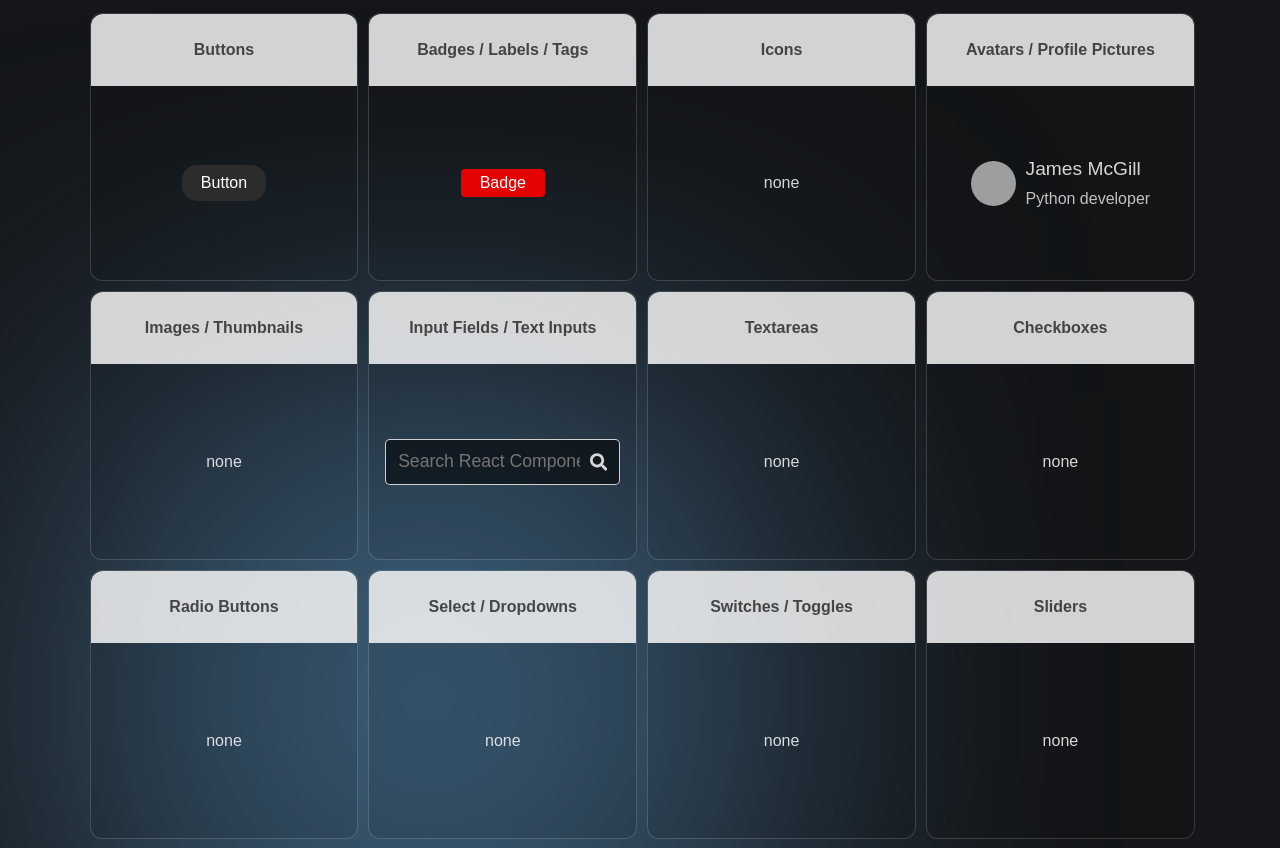
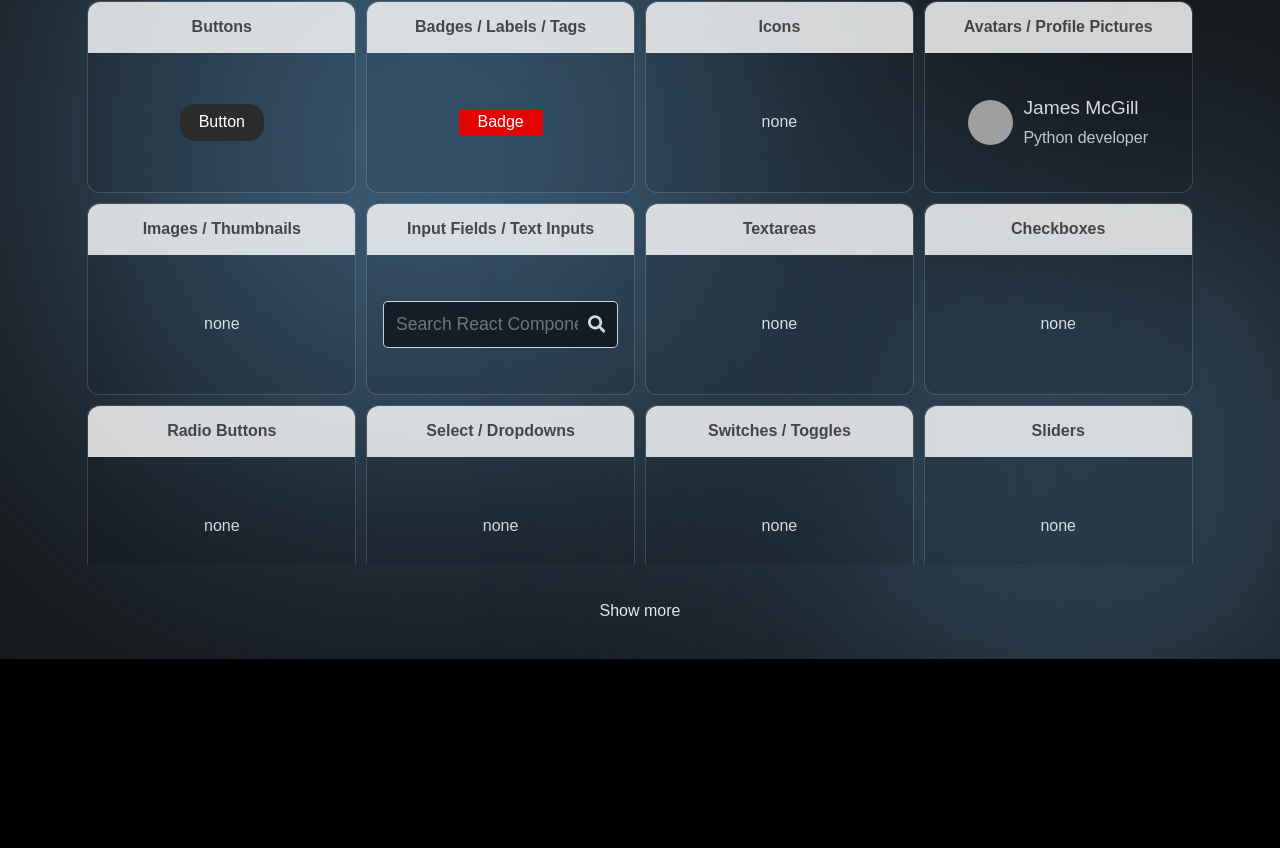
Before and after one commit to vitygo/Reactra-UI, a React (Vite) app: page / in a window 1280 px wide. Shown: the part 2301-3149 px from the top of the page. After the commit the page ends 2960 px from the top, so only its background shows below. Built offline with nearby package versions, Linux system fonts and the light colour scheme; grey boxes are pictures that could not be loaded.

Commit message:
fix responsive and add showcase expand button

```diff
--- a/src/components/MainPage/ComponentsShowcase/ComponentCard.css
+++ b/src/components/MainPage/ComponentsShowcase/ComponentCard.css
@@ -51,9 +51,18 @@
 
 @media (min-width:1025px){
     .component-card{
-        height: 21vw;
+        height: 15vw;
         width: 21vw;
         border-radius: 12px;
 
     }
 }
+
+@media (min-width:1700px){
+    .component-card{
+        height: 15.5vw;
+        width: 19.5vw;
+        border-radius: 12px;
+
+    }
+}
--- a/src/components/MainPage/ComponentsShowcase/ComponentsShowcase.css
+++ b/src/components/MainPage/ComponentsShowcase/ComponentsShowcase.css
@@ -5,6 +5,7 @@
     overflow: hidden;
     display: flex;
     flex-direction: column;
+    width: 100%;
     align-items: center;
     color: var( --main-font-color);
     background: var( --main-bg-color);
@@ -68,8 +69,17 @@
     grid-template-rows: auto;
     grid-template-columns: 1fr;
     gap: 10px;
-    width: 100%;
-    padding: 10%;
+    width: auto;
+    padding: 6%;
+    overflow: hidden;
+    height: 80vh;
+    padding-bottom: 0px;
+
+}
+
+.components-showcase-section__components-grid.open{
+    height: auto;
+
 
 
 }
@@ -80,8 +90,9 @@
         grid-template-rows: auto;
         grid-template-columns: 1fr 1fr;
         gap: 10px;
-        width: 100%;
-        padding: 8%;
+        width: auto;
+        padding: 6%;
+        padding-bottom: 0px;
     }
 
 }
@@ -101,15 +112,23 @@
     }
 
 }
-
+.expand-btn{
+    background: none;
+    cursor: pointer;
+    border: none;
+    font-size: 1rem;
+    color: white;
+    margin: 3%;
+}
 @media (min-width:1025px){
     .components-showcase-section__components-grid{
         display: grid;
         grid-template-rows: auto;
         grid-template-columns: 1fr 1fr 1fr 1fr;
         gap: 10px;
-        width: 100%;
-        padding: 7%;
+        width: auto;
+        padding: 6%;
+        padding-bottom: 0px;
     }
     .components-showcase-section__text{
         margin-top: 3%;
--- a/src/components/MainPage/ComponentsShowcase/ComponentsShowcase.jsx
+++ b/src/components/MainPage/ComponentsShowcase/ComponentsShowcase.jsx
@@ -2,6 +2,7 @@ import './ComponentsShowcase.css'
 import './ComponentCard.css'
 import './ComponetsStyles.css'
 import { FaSearch } from "react-icons/fa";
+import React, {useState} from 'react'
 
 const uiComponentsСategories = [
     {
@@ -87,11 +88,14 @@ const uiComponentsСategories = [
 
 
 export default function ComponentsShowcase(){
+
+    const [isOpen, setIsOpen] = useState(false);
+
     return(
         <section className="components-showcase-section">
             <h2 className="components-showcase-section__title"><span>Explore</span> the Components</h2>
             <p className="components-showcase-section__text">Browse our library of ready-to-use React components. Click any component to see a live demo and code examples, so you can quickly integrate them into your project</p>
-            <div className="components-showcase-section__components-grid">
+            <div className={`components-showcase-section__components-grid ${isOpen ? 'open' : ''}`}>
                 {uiComponentsСategories.map(section => {
                    return section.subcategories.map(category => {
                        return <ComponentCard key={category.id} name={category.name} posterComponent={category.posterComponent}/>
@@ -101,6 +105,8 @@ export default function ComponentsShowcase(){
 
 
             </div>
+            <button className="expand-btn" onClick={() => setIsOpen(prev => !prev)}>{`${isOpen ? 'Show less' : 'Show more'}`}</button>
+
         </section>
     );
 }
--- a/src/components/MainPage/Features/Features.css
+++ b/src/components/MainPage/Features/Features.css
@@ -10,6 +10,7 @@
     background: var(--main-bg-color);
     color: var(--main-font-color);
     padding: 10% 5%;
+    border-bottom: 1px solid rgba(255, 255, 255, 0.187);
 
 
 }
```
